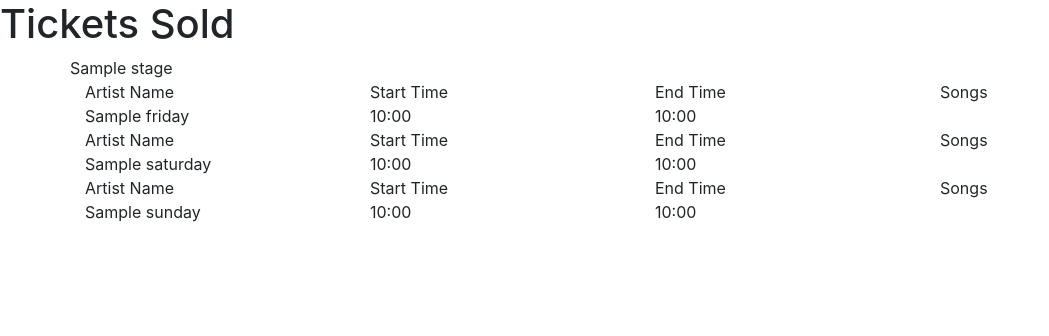
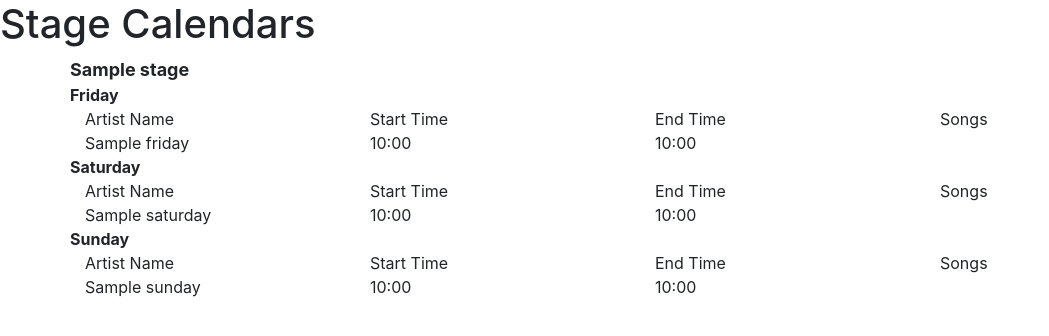
Before and after one commit to henrivrod/coachella, a Flask app: template templates/stages.html in a window 1280 px wide. Shown: the top 336 px of the page, without its empty margins (0-1049 px from the left). Run offline with Flask 2, Linux system fonts and the light colour scheme; the template is opened without the code that fills it: most values are stand-ins (such as "Sample title", 1, 10 or a date in 2020); parts of the project's set-up code (start-up, migrations or seed data) failed here and were passed over.

Commit message:
Starting stage page

```diff
--- a/templates/stages.html
+++ b/templates/stages.html
@@ -1,16 +1,28 @@
 <html>
 <head><link rel="stylesheet" href="https://cdn.jsdelivr.net/npm/bootstrap@4.3.1/dist/css/bootstrap.min.css" integrity="sha384-ggOyR0iXCbMQv3Xipma34MD+dH/1fQ784/j6cY/iJTQUOhcWr7x9JvoRxT2MZw1T" crossorigin="anonymous"></head>
 
+<style>
+    .stage{
+        font-size: large;
+        font-weight: bold;
+    }
+    .day{
+        font-weight: bold;
+    }
+</style>
 
 <body>
-<h1>Tickets Sold</h1>
+<h1>Stage Calendars</h1>
 
 <div class="container">
     {% for s in stages %}
-        <div class="row">
+        <div class="row stage">
         {{ s.stage_name }}
         </div>
             {% set id = s.stage_id %}
+            <div class="row day">
+                Friday
+            </div>
             <div class="row">
                 <div class="col-md-3">
                     Artist Name
@@ -40,6 +52,9 @@
                     </div>
                 </div>
             {% endfor %}
+            <div class="row day">
+                Saturday
+            </div>
             <div class="row">
                 <div class="col-md-3">
                     Artist Name
@@ -69,6 +84,9 @@
                     </div>
                 </div>
             {% endfor %}
+            <div class="row day">
+                Sunday
+            </div>
             <div class="row">
                 <div class="col-md-3">
                     Artist Name
```
